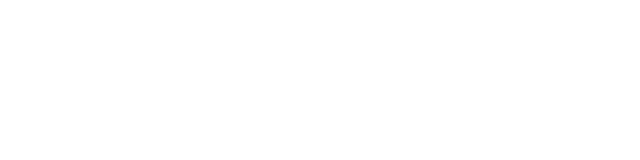
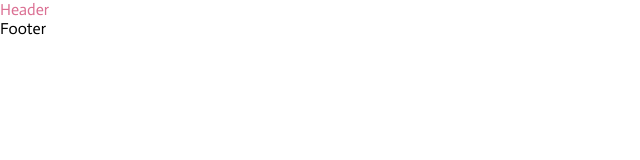
Before and after one commit to twentyfive21/photo-react, a React (Vite) app: page / in a window 1280 px wide. Shown: the top 160 px of the page, without its empty margins (0-640 px from the left). Built offline with nearby package versions, Linux system fonts and the light colour scheme.

Commit message:
set up components and pages

```diff
--- /dev/null
+++ b/components/Footer/Footer.jsx
@@ -0,0 +1,10 @@
+import React from 'react'
+import './Footer.css'
+
+function Footer() {
+  return (
+    <div>Footer</div>
+  )
+}
+
+export default Footer
--- /dev/null
+++ b/components/Header/Header.css
@@ -0,0 +1,3 @@
+.header-container {
+    color: palevioletred;
+}
--- /dev/null
+++ b/components/Header/Header.jsx
@@ -0,0 +1,12 @@
+import React from 'react'
+import './Header.css'
+
+function Header() {
+  return (
+    <div className='header-container'>
+        Header
+    </div>
+  )
+}
+
+export default Header
--- a/src/App.css
+++ b/src/App.css
@@ -0,0 +1,8 @@
+ @import url('https://fonts.googleapis.com/css2?family=Actor&display=swap');
+
+* {
+    margin: 0;
+    padding: 0;
+    box-sizing: border-box;
+    font-family: 'Actor', sans-serif;
+}
--- a/src/App.jsx
+++ b/src/App.jsx
@@ -1,12 +1,15 @@
 import { useState, useEffect } from 'react'
 import './App.css'
+import Header from '../components/Header/Header'
+import Footer from '../components/Footer/Footer'
 
 function App() {
 
 
   return (
     <>
-
+      <Header />
+      <Footer />
     </>
   )
 }
```
Also changed, not shown: pages/Favorites/Favorites.jsx (added, +10 -0 lines), pages/Homepage/Homepage.jsx (added, +10 -0 lines), components/Footer/Footer.css (added), pages/Favorites/Favorites.css (added), pages/Homepage/Homepage.css (added).
